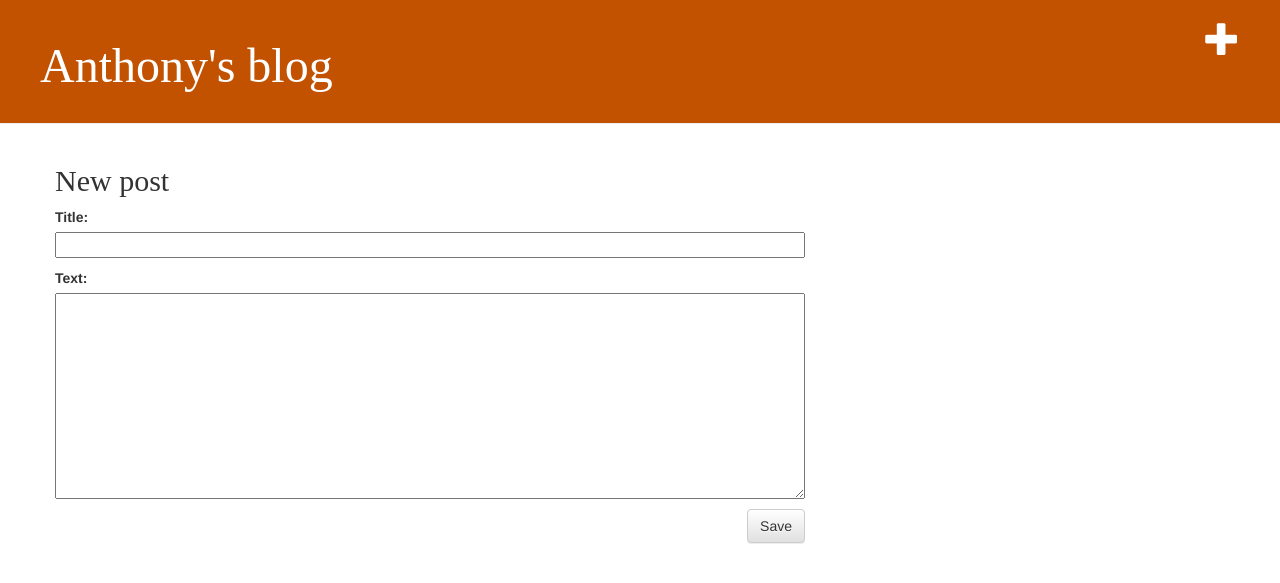
After one commit to antjocks/djangoblog, a Django app: page /post/new/ in a window 1280 px wide. The commit adds this page. Shown: the top 583 px of the page. Run offline with Django 3.2, Linux system fonts and the light colour scheme; some libraries are stand-ins or nearby versions.

Commit message:
Added forms to blog

```diff
--- /dev/null
+++ b/blog/forms.py
@@ -0,0 +1,8 @@
+from django import forms
+from .models import Post
+
+class PostForm(forms.ModelForm):
+
+    class Meta:
+        model = Post
+        fields = ('title', 'text',)
--- a/blog/templates/blog/base.html
+++ b/blog/templates/blog/base.html
@@ -4,25 +4,21 @@
         <title>Anthony's blog</title>
         <link rel="stylesheet" href="//maxcdn.bootstrapcdn.com/bootstrap/3.2.0/css/bootstrap.min.css">
         <link rel="stylesheet" href="//maxcdn.bootstrapcdn.com/bootstrap/3.2.0/css/bootstrap-theme.min.css">
-        <link href="https://fonts.googleapis.com/css2?family=Merriweather:wght@300&display=swap" rel="stylesheet">
-        <link rel="stylesheet" href="{% static 'css/blog.css' %}">
+        <link href='//fonts.googleapis.com/css?family=Lobster&subset=latin,latin-ext' rel='stylesheet' type='text/css'>
+        <link rel="stylesheet" href="{% static 'static/css/blog.css' %}">
     </head>
     <body>
         <div class="page-header">
+            <a href="{% url 'post_new' %}" class="top-menu"><span class="glyphicon glyphicon-plus"></span></a>
             <h1><a href="/">Anthony's blog</a></h1>
         </div>
         <div class="content container">
             <div class="row">
                 <div class="col-md-8">
-                {% block content %}
-                {% endblock %}
+                    {% block content %}
+                    {% endblock %}
                 </div>
             </div>
         </div>
     </body>
-
-
-
-
-
 </html>
--- /dev/null
+++ b/blog/templates/blog/post_edit.html
@@ -0,0 +1,9 @@
+{% extends 'blog/base.html' %}
+
+{% block content %}
+    <h2>New post</h2>
+    <form method="POST" class="post-form">{% csrf_token %}
+        {{ form.as_p }}
+        <button type="submit" class="save btn btn-default">Save</button>
+    </form>
+{% endblock %}
--- a/blog/urls.py
+++ b/blog/urls.py
@@ -4,4 +4,5 @@ from . import views
 urlpatterns = [
     path('', views.post_list, name='post_list'),
     path('post/<int:pk>/', views.post_detail, name='post_detail'),
+    path('post/new/', views.post_new, name='post_new'),
 ]
--- a/blog/views.py
+++ b/blog/views.py
@@ -2,6 +2,8 @@ from django.shortcuts import render
 from django.utils import timezone
 from .models import Post
 from django.shortcuts import render, get_object_or_404
+from .forms import PostForm
+from django.shortcuts import redirect
 
 def post_list(request):
     posts = Post.objects.filter(published_date__lte=timezone.now()).order_by('published_date')
@@ -10,3 +12,16 @@ def post_list(request):
 def post_detail(request, pk):
     post = get_object_or_404(Post, pk=pk)
     return render(request, 'blog/post_detail.html', {'post': post})
+
+def post_new(request):
+    if request.method == "POST":
+        form = PostForm(request.POST)
+        if form.is_valid():
+            post = form.save(commit=False)
+            post.author = request.user
+            post.published_date = timezone.now()
+            post.save()
+            return redirect('post_detail', pk=post.pk)
+    else:
+        form = PostForm()
+    return render(request, 'blog/post_edit.html', {'form': form})
```
